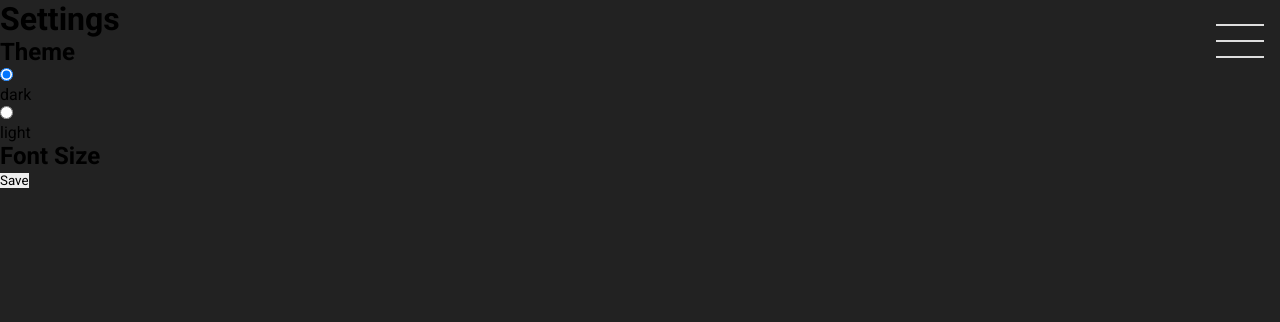
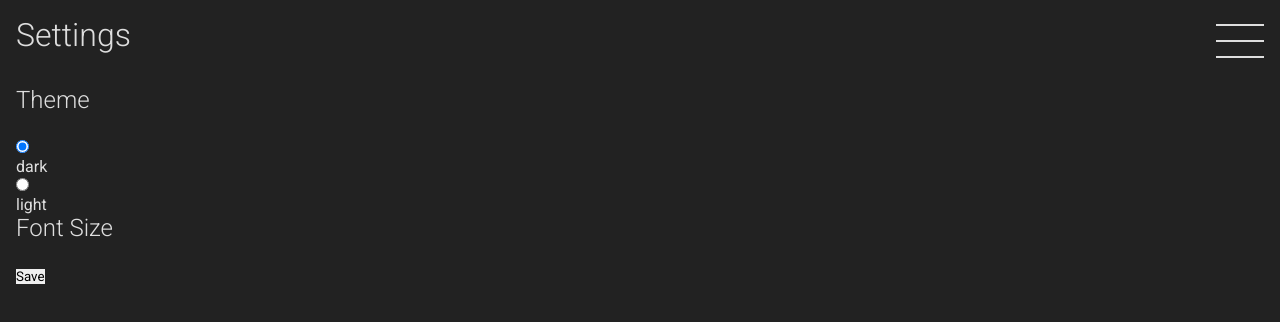
Before and after one commit to adenine-dev/pure-md-editor, a React (Create React App) app: page /app/settings in a window 1280 px wide. Shown: the top 322 px of the page. Built offline with nearby package versions, Linux system fonts and the light colour scheme; what mousetrap would draw is missing.

Commit message:
functionality

```diff
--- a/src/components/Settings.js
+++ b/src/components/Settings.js
@@ -1,5 +1,7 @@
 import React, { Component } from 'react';
 import { Redirect } from 'react-router-dom';
+
+import { StyleSheet, css } from 'aphrodite/no-important';
 
 import api from "../assets/js/api.js"
 import { themes } from "../assets/js/theme.js"
@@ -11,6 +13,19 @@ export default class AppContainer extends Component {
       settings: api.getSettings(),
       shouldRedirect: false
     }
+    const theme = this.state.settings.theme
+    this.style = StyleSheet.create({
+      headers: {
+        fontWeight: 300,
+        marginBottom: "1em",
+
+      },
+      container:{
+        padding: "16px",
+        color: themes[theme].color,
+
+      }
+    })
   }
 
   handleThemeChange(e) {
@@ -19,18 +34,27 @@ export default class AppContainer extends Component {
     this.setState({ settings })
   }
 
+  handleText(e) {
+    const settings = {...this.state.settings}
+    settings[e.name] = e.target.value;
+    this.setState({ settings })
+  }
+
   handleSave(e) {
     api.setSettings(this.state.settings);
     this.setState({shouldRedirect: true})
-    console.log("hellow world");
   }
 
   render() {
     if(this.state.shouldRedirect) {
+      // TODO: make this better and not make a bunch of half rendered garbage
+      window.location.reload()
+
       return (
         <Redirect to="/app/projects/" />
       )
     }
+
     const themeOptions = []
     for(let theme in themes) {
       themeOptions.push(
@@ -43,17 +67,18 @@ export default class AppContainer extends Component {
         </div>
       )
     }
+
     return (
-      <div>
-        <h1>Settings</h1>
+      <div className={ css(this.style.container) }>
+        <h1 className={ css(this.style.headers) }>Settings</h1>
         <div className="theme">
-          <h2>Theme</h2>
+          <h2 className={ css(this.style.headers) }>Theme</h2>
           <div>
             { themeOptions }
           </div>
         </div>
         <div className="fontSize">
-          <h2>Font Size</h2>
+          <h2 className={ css(this.style.headers) }>Font Size</h2>
         </div>
         <button onClick={ this.handleSave.bind(this) }>Save</button>
       </div>
```
